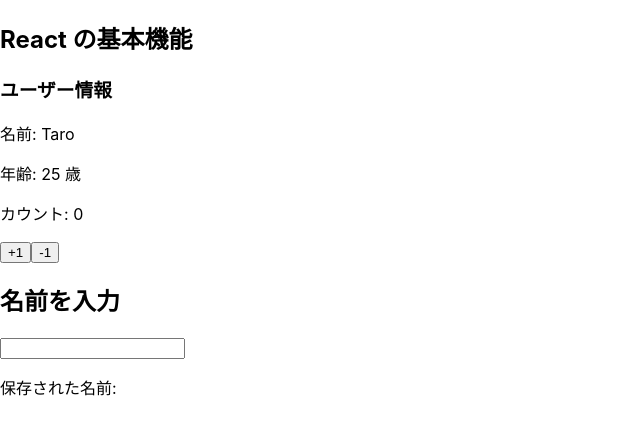
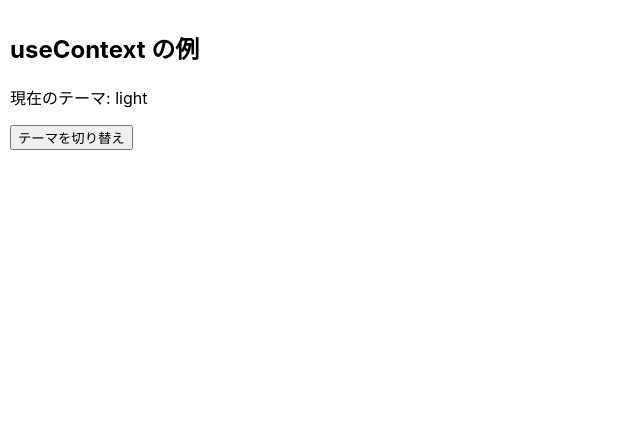
Before and after one commit to ny0314/react-learning, a React (Vite) app: page / in a window 1280 px wide. Shown: the top 434 px of the page, without its empty margins (0-640 px from the left). Built offline with nearby package versions, Linux system fonts and the light colour scheme.

Commit message:
useEffect, useReducer, useContext の学習

```diff
--- a/src/App.tsx
+++ b/src/App.tsx
@@ -1,17 +1,29 @@
 import React from "react";
-import UserCard from "./components/UserCard";
-import Counter from "./components/Counter";
-import NameForm from "./components/NameForm";
+import { ThemeProvider, useTheme } from "./components/ThemeContext";
 
-const App: React.FC = () => {
+const ThemeSwitcher: React.FC = () => {
+    const { theme, toggleTheme } = useTheme();
     return (
-        <div>
-            <h2>React の基本機能</h2>
-            <UserCard name="Taro" age={25} />
-            <Counter />
-            <NameForm />
+        <div
+            style={{
+                background: theme === "light" ? "#fff" : "#333",
+                color: theme === "light" ? "#000" : "#fff",
+                padding: "10px",
+            }}
+        >
+            <h2>useContext の例</h2>
+            <p>現在のテーマ: {theme}</p>
+            <button onClick={toggleTheme}>テーマを切り替え</button>
         </div>
     );
 };
 
+const App: React.FC = () => {
+    return (
+        <ThemeProvider>
+            <ThemeSwitcher />
+        </ThemeProvider>
+    );
+};
+
 export default App;
--- /dev/null
+++ b/src/components/ThemeContext.tsx
@@ -0,0 +1,36 @@
+import React, { createContext, useState, useContext } from "react";
+
+// テーマの型
+type Theme = "light" | "dark";
+
+// Context の作成
+const ThemeContext = createContext<{
+    theme: Theme;
+    toggleTheme: () => void;
+} | null>(null);
+
+// Provider の作成
+export const ThemeProvider: React.FC<{ children: React.ReactNode }> = ({
+    children,
+}) => {
+    const [theme, setTheme] = useState<Theme>("light");
+
+    const toggleTheme = () => {
+        setTheme((prevTheme) => (prevTheme === "light" ? "dark" : "light"));
+    };
+
+    return (
+        <ThemeContext.Provider value={{ theme, toggleTheme }}>
+            {children}
+        </ThemeContext.Provider>
+    );
+};
+
+// カスタムフック
+export const useTheme = () => {
+    const context = useContext(ThemeContext);
+    if (!context) {
+        throw new Error("useTheme must be used within a ThemeProvider");
+    }
+    return context;
+};
```
Also changed, not shown: src/components/CounterWithReducer.tsx (added, +39 -0 lines), src/components/Timer.tsx (added, +27 -0 lines).
